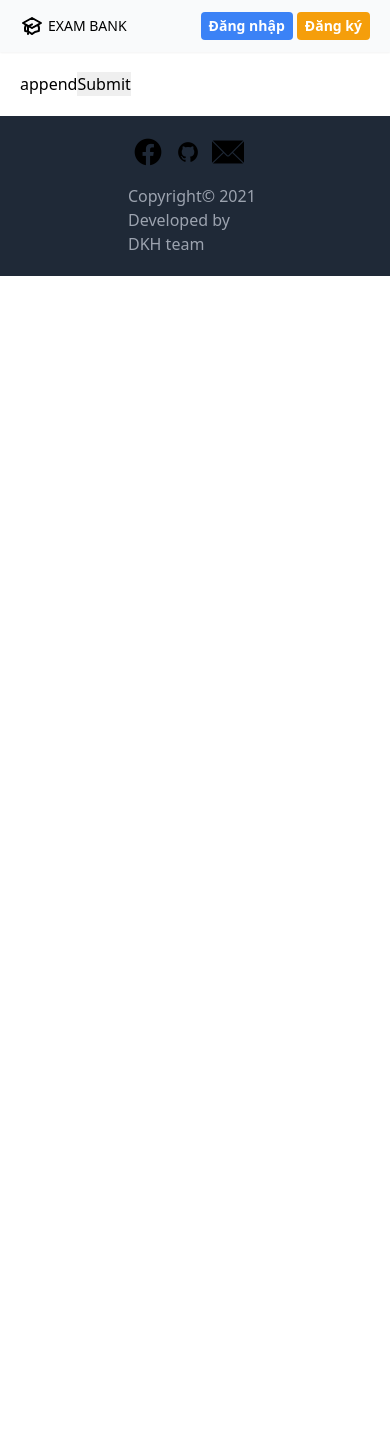
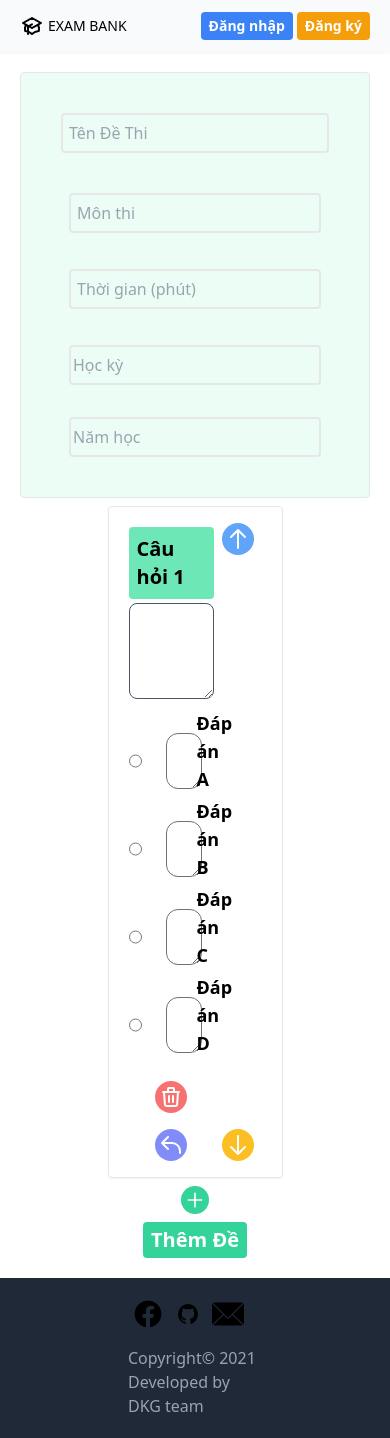
Before and after one commit to duonghaipham/multiple-choice, a Next.js app in the folder front-end/exam-bank/: page /createExam in a window 390 px wide. Before the commit the page ends 844 px from the top, so only its background shows below. Built offline with nearby package versions, Linux system fonts and the light colour scheme.

Commit message:
done UI of CreateExam page

```diff
--- a/front-end/exam-bank/components/CreateExamForm.js
+++ b/front-end/exam-bank/components/CreateExamForm.js
@@ -34,7 +34,11 @@ export default function CreateExamForm() {
 		formState: { errors },
 	} = useForm({
 		defaultValues: {
-			questions: [],
+			questions: [
+				{
+					question: "",
+				},
+			],
 		},
 	});
 	// {
@@ -86,13 +90,76 @@ export default function CreateExamForm() {
 		// 	<input type="submit" />
 		// </form>
 		<form onSubmit={handleSubmit(onSubmit)}>
-			<div></div>
-			<ul>
+			<div className="p-10 border rounded flex flex-col xl:flex-row items-center bg-green-50">
+				<div className="w-full xl:w-2/3 flex flex-col relative mx-1">
+					<input
+						className="w-full mb-2 xl:mb-0 border-2 bg-transparent text-xl py-1 pl-2 focus:outline-none rounded peer"
+						required
+						type="text"
+					/>
+					<label
+						className="absolute top-2 left-2 duration-200 font-medium text-gray-400 transition ease transform peer-valid:-translate-y-8 peer-focus:-translate-y-8 peer-valid:text-gray-700
+                        peer-focus:text-gray-700 "
+					>
+						Tên Đề Thi
+					</label>
+				</div>
+
+				<div className="mt-8 xl:mt-0 grid grid-cols-1 sm:grid-cols-2 md:grid-cols-4 xl:ml-2">
+					<div className="flex flex-col relative mx-2 w-ms-40">
+						<input
+							className="mb-1 md:mb-0 border-2 bg-transparent text-lg py-1 pl-2 focus:outline-none rounded peer"
+							required
+						/>
+						<label className="absolute top-2 left-2 duration-200 font-medium text-gray-400 transition ease transform peer-valid:-translate-y-8 peer-focus:-translate-y-8 peer-valid:text-gray-700 peer-focus:text-gray-700">
+							Môn thi
+						</label>
+					</div>
+
+					<div className="mt-8 sm:mt-0 flex flex-col relative mx-2 w-ms-40">
+						<input
+							className="mb-1 md:mb-0 border-2 bg-transparent text-lg py-1 pl-2 focus:outline-none rounded peer"
+							type="number"
+							required
+						/>
+						<label className="absolute top-2 left-2 duration-200 font-medium text-gray-400 transition ease transform peer-focus:-translate-y-8 peer-valid:-translate-y-8 peer-valid:text-gray-700 peer-focus:text-gray-700">
+							Thời gian (phút)
+						</label>
+					</div>
+
+					<div className="mt-8 md:mt-0 flex flex-col relative mx-2 w-ms-40">
+						<input
+							className="border-2 bg-transparent text-lg py-1 pl-2 focus:outline-none rounded peer"
+							required
+							type="number"
+						/>
+						<label className="absolute top-2 left-1 duration-200 font-medium text-gray-400 transition ease transform peer-valid:-translate-y-8 peer-focus:-translate-y-8 peer-valid:text-gray-700 peer-focus:text-gray-700">
+							Học kỳ
+						</label>
+					</div>
+
+					<div className="mt-8 md:mt-0 flex flex-col relative mx-2 w-ms-40">
+						<input
+							className="border-2 bg-transparent text-lg py-1 pl-2 focus:outline-none rounded peer"
+							required
+						/>
+						<label className="absolute top-2 left-1 duration-200 font-medium text-gray-400 transition ease transform peer-valid:-translate-y-8 peer-focus:-translate-y-8 peer-valid:text-gray-700 peer-focus:text-gray-700">
+							Năm học
+						</label>
+					</div>
+				</div>
+			</div>
+			<ul className="w-full flex flex-col items-center b">
 				{fields?.map((item, index) => (
-					<li key={item.id}>
-						<div className="w-auto bg-green-300 p-4">
-							<h4>Câu hỏi {index + 1}</h4>
-						</div>
+					<li
+						className="w-1/2 flex border py-2 px-5 mt-2 rounded shadow-sm"
+						key={item.id}
+					>
+						<div className="flex-1">
+							<span className="inline-block mt-3 mb-1 rounded p-2 bg-green-300 text-xl font-semibold">
+								Câu hỏi {index + 1}
+							</span>
+
 							<CreateQuestion
 								register={register}
 								errors={errors}
@@ -100,16 +167,32 @@ export default function CreateExamForm() {
 								label={`questions.${index}.`}
 								// mulChoice={`q${i}mul`}
 							/>
-						<button type="button" onClick={() => remove(index)}>
-							Delete
+							<div className="text-center">
+								<button
+									className="m-2 p-1 bg-red-400 rounded-full"
+									type="button"
+									onClick={() => remove(index)}
+								>
+									{/* Delete icon */}
+									<svg
+										xmlns="http://www.w3.org/2000/svg"
+										className="h-6 w-6"
+										fill="none"
+										viewBox="0 0 24 24"
+										stroke="currentColor"
+										color="white"
+									>
+										<path
+											strokeLinecap="round"
+											strokeLinejoin="round"
+											strokeWidth={2}
+											d="M19 7l-.867 12.142A2 2 0 0116.138 21H7.862a2 2 0 01-1.995-1.858L5 7m5 4v6m4-6v6m1-10V4a1 1 0 00-1-1h-4a1 1 0 00-1 1v3M4 7h16"
+										/>
+									</svg>
 								</button>
-						<button type="button" onClick={() => move(index, index - 1)}>
-							move up
-						</button>
-						<button type="button" onClick={() => move(index, index + 1)}>
-							move down
-						</button>
+
 								<button
+									className="m-2 p-1 bg-indigo-400 rounded-full"
 									type="button"
 									onClick={() =>
 										insert(index + 1, {
@@ -121,12 +204,77 @@ export default function CreateExamForm() {
 										})
 									}
 								>
-							insert
+									{/* Insert icon */}
+									<svg
+										xmlns="http://www.w3.org/2000/svg"
+										className="h-6 w-6"
+										fill="none"
+										viewBox="0 0 24 24"
+										stroke="currentColor"
+										color="white"
+									>
+										<path
+											strokeLinecap="round"
+											strokeLinejoin="round"
+											strokeWidth={2}
+											d="M3 10h10a8 8 0 018 8v2M3 10l6 6m-6-6l6-6"
+										/>
+									</svg>
 								</button>
+							</div>
+						</div>
+						<div className="flex flex-col justify-between">
+							<button
+								className="m-2 p-1 bg-blue-400 rounded-full"
+								type="button"
+								onClick={() => move(index, index - 1)}
+							>
+								{/* Move Up icon */}
+								<svg
+									xmlns="http://www.w3.org/2000/svg"
+									className="h-6 w-6"
+									fill="none"
+									viewBox="0 0 24 24"
+									stroke="currentColor"
+									color="white"
+								>
+									<path
+										strokeLinecap="round"
+										strokeLinejoin="round"
+										strokeWidth={2}
+										d="M5 10l7-7m0 0l7 7m-7-7v18"
+									/>
+								</svg>
+							</button>
+
+							<button
+								className="m-2 p-1 bg-yellow-400 rounded-full"
+								type="button"
+								onClick={() => move(index, index + 1)}
+							>
+								{/* Move Down icon*/}
+								<svg
+									xmlns="http://www.w3.org/2000/svg"
+									className="h-6 w-6"
+									fill="none"
+									viewBox="0 0 24 24"
+									stroke="currentColor"
+									color="white"
+								>
+									<path
+										strokeLinecap="round"
+										strokeLinejoin="round"
+										strokeWidth={2}
+										d="M19 14l-7 7m0 0l-7-7m7 7V3"
+									/>
+								</svg>
+							</button>
+						</div>
 					</li>
 				))}
-			</ul>
+				<div className="text-center">
 					<button
+						className="m-2 p-1 bg-green-400 rounded-full"
 						type="button"
 						onClick={() => {
 							append({
@@ -138,10 +286,32 @@ export default function CreateExamForm() {
 							});
 						}}
 					>
-				append
+						{/* Add icon */}
+						<svg
+							xmlns="http://www.w3.org/2000/svg"
+							className="h-5 w-5"
+							fill="none"
+							viewBox="0 0 24 24"
+							stroke="currentColor"
+							color="white"
+						>
+							<path
+								strokeLinecap="round"
+								strokeLinejoin="round"
+								strokeWidth={2}
+								d="M12 4v16m8-8H4"
+							/>
+						</svg>
 					</button>
 
-			<input type="submit" />
+					<button
+						className="block px-2 py-1 bg-green-400 rounded text-xl text-white font-semibold"
+						type="submit"
+					>
+						Thêm Đề
+					</button>
+				</div>
+			</ul>
 		</form>
 	);
 }
--- a/front-end/exam-bank/components/CreateQuestion.js
+++ b/front-end/exam-bank/components/CreateQuestion.js
@@ -19,10 +19,20 @@ function CreateQuestion({ register, errors, index, label }) {
 
 	return (
 		<div className="w-full">
-			<ErrorMessage errors={errors} name={labelQuestion} />
+			<ErrorMessage
+				errors={errors}
+				name={labelQuestion}
+				render={() => (
+					<span className="bg-red-200 py-1 px-2 rounded text-red-900 font-semibold">
+						Hãy thêm nội dung cho câu hỏi.
+					</span>
+				)}
+			/>
 			<textarea
-				className="w-full h-48 p-2 text-lg border border-gray-600 rounded-lg focus:outline-none "
-				{...register(labelQuestion, { required: "This is required." })}
+				className="w-full h-24 p-2 text-lg border border-gray-600 rounded-lg focus:outline-none"
+				{...register(labelQuestion, {
+					required: true,
+				})}
 				type="text"
 			/>
 			{/* <div className="flex items-center">
@@ -37,11 +47,15 @@ function CreateQuestion({ register, errors, index, label }) {
 			<ErrorMessage
 				errors={errors}
 				name={labelCorrectAnswer}
-				render={() => <p>Hãy chọn đáp án đúng</p>}
+				render={() => (
+					<span className="bg-red-200 py-1 px-2 rounded text-red-900 font-semibold">
+						Hãy chọn đáp án đúng.
+					</span>
+				)}
 			/>
 			<div className="flex flex-col mt-4">
-				<ErrorMessage errors={errors} name={labelAnswers[0]} />
-				<label className="flex items-center relative">
+				<div className="mb-4">
+					<label className="flex items-center relative mt-2">
 						<input
 							className="mr-3 h-6 w-6 "
 							{...register(labelCorrectAnswer, { required: true })}
@@ -49,18 +63,27 @@ function CreateQuestion({ register, errors, index, label }) {
 							type="radio"
 							value="A"
 						/>
-					<span className="absolute -top-2 left-16 text-lg px-3 font-bold">
+						<span className="absolute -top-5 left-14 text-lg px-3 font-semibold">
 							Đáp án A
 						</span>
 						<textarea
-						className="m-3 p-2 w-full rounded-xl border border-gray-500 bg-transparent text-lg"
-						{...register(labelAnswers[0], { required: "Hãy thêm đáp án A" })}
+							className="mx-3 my-1 h-14 p-2 w-full rounded-xl border border-gray-500 bg-transparent text-lg focus:outline-none"
+							{...register(labelAnswers[0], { required: true })}
 							type="text"
 						/>
 					</label>
-
-				<ErrorMessage errors={errors} name={labelAnswers[1]} />
-				<label className="flex items-center relative">
+					<ErrorMessage
+						errors={errors}
+						name={labelAnswers[0]}
+						render={() => (
+							<span className="bg-red-200 py-1 px-2 rounded text-red-900 font-semibold">
+								Hãy thêm nội dung cho đáp án A.
+							</span>
+						)}
+					/>
+				</div>
+				<div className="mb-4">
+					<label className="flex items-center relative mt-2">
 						<input
 							className="mr-3 h-6 w-6 "
 							{...register(labelCorrectAnswer, { required: true })}
@@ -68,35 +91,55 @@ function CreateQuestion({ register, errors, index, label }) {
 							type="radio"
 							value="B"
 						/>
-					<span className="absolute -top-2 left-16 text-lg px-3 font-bold">
+						<span className="absolute -top-5 left-14 text-lg px-3 font-semibold">
 							Đáp án B
 						</span>
 						<textarea
-						className="m-3 p-2 w-full rounded-xl border border-gray-500 bg-transparent text-lg"
-						{...register(labelAnswers[1], { required: "Hãy thêm đáp án B" })}
+							className="mx-3 my-1 h-14 p-2 w-full rounded-xl border border-gray-500 bg-transparent text-lg focus:outline-none"
+							{...register(labelAnswers[1], { required: true })}
 							type="text"
 						/>
 					</label>
-				<ErrorMessage errors={errors} name={labelAnswers[2]} />
-				<label className="flex items-center relative">
+					<ErrorMessage
+						errors={errors}
+						name={labelAnswers[1]}
+						render={() => (
+							<span className="bg-red-200 py-1 px-2 rounded text-red-900 font-semibold">
+								Hãy thêm nội dung cho đáp án B.
+							</span>
+						)}
+					/>
+				</div>
+				<div className="mb-4">
+					<label className="flex items-center relative mt-2">
 						<input
 							className="mr-3 h-6 w-6 "
-						{...register(labelCorrectAnswer, { required: "Hãy thêm đáp án C" })}
+							{...register(labelCorrectAnswer, { required: true })}
 							// type={checkBox ? 'checkbox' : 'radio'}
 							type="radio"
 							value="C"
 						/>
-					<span className="absolute -top-2 left-16 text-lg px-3 font-bold">
+						<span className="absolute -top-5 left-14 text-lg px-3 font-semibold">
 							Đáp án C
 						</span>
 						<textarea
-						className="m-3 p-2 w-full rounded-xl border  border-gray-500 bg-transparent text-lg"
+							className="mx-3 my-1 h-14 p-2 w-full rounded-xl border  border-gray-500 bg-transparent text-lg focus:outline-none"
 							{...register(labelAnswers[2], { required: "Hãy thêm đáp án C" })}
 							type="text"
 						/>
 					</label>
-				<ErrorMessage errors={errors} name={labelAnswers[3]} />
-				<label className="flex items-center relative">
+					<ErrorMessage
+						errors={errors}
+						name={labelAnswers[2]}
+						render={() => (
+							<span className="bg-red-200 py-1 px-2 rounded text-red-900 font-semibold">
+								Hãy thêm nội dung cho đáp án C.
+							</span>
+						)}
+					/>
+				</div>
+				<div className="mb-4">
+					<label className="flex items-center relative mt-2">
 						<input
 							className="mr-3 h-6 w-6 "
 							{...register(labelCorrectAnswer, { required: true })}
@@ -104,14 +147,24 @@ function CreateQuestion({ register, errors, index, label }) {
 							type="radio"
 							value="D"
 						/>
-					<span className="absolute -top-2 left-16 text-lg px-3 font-bold">
+						<span className="absolute -top-5 left-14 text-lg px-3 font-semibold">
 							Đáp án D
 						</span>
 						<textarea
-						className="m-3 p-2 w-full rounded-xl border border-gray-500 bg-transparent text-lg"
-						{...register(labelAnswers[3], { required: "Hãy thêm đáp án D" })}
+							className="mx-3 my-1 h-14 p-2 w-full rounded-xl border border-gray-500 bg-transparent text-lg focus:outline-none"
+							{...register(labelAnswers[3], { required: true })}
 						/>
 					</label>
+					<ErrorMessage
+						errors={errors}
+						name={labelAnswers[3]}
+						render={() => (
+							<span className="bg-red-200 py-1 px-2 rounded text-red-900 font-semibold">
+								Hãy thêm nội dung cho đáp án D.
+							</span>
+						)}
+					/>
+				</div>
 			</div>
 		</div>
 	);
--- a/front-end/exam-bank/components/Footer.js
+++ b/front-end/exam-bank/components/Footer.js
@@ -27,7 +27,7 @@ function Footer() {
 			</div>
 			<div>
 				<span className="block text-gray-400">Copyright© 2021</span>
-				<span className="block text-gray-400">Developed by DKH team</span>
+				<span className="block text-gray-400">Developed by DKG team</span>
 			</div>
 		</footer>
 	);
--- a/front-end/exam-bank/components/SignIn.js
+++ b/front-end/exam-bank/components/SignIn.js
@@ -1,6 +1,7 @@
 function SignIn() {
 	return (
-		<div class="w-80 max-w-xs absolute top-10 -right-20">
+		<div>
+			<div class="w-80 max-w-xs absolute top-12 -right-20">
 				<form class="bg-white shadow-md rounded px-8 pt-6 pb-8 mb-4">
 					<div class="mb-4">
 						<label
@@ -45,6 +46,7 @@ function SignIn() {
 					</div>
 				</form>
 			</div>
+		</div>
 	);
 }
 
--- a/front-end/exam-bank/components/SignUp.js
+++ b/front-end/exam-bank/components/SignUp.js
@@ -1,7 +1,7 @@
 function SignUp() {
 	return (
 		<div>
-			<div class="w-80 max-w-xs absolute top-10 right-0">
+			<div class="w-80 max-w-xs absolute top-12 right-0">
 				<form class="bg-white shadow-md rounded px-8 pt-6 pb-8 mb-4">
 					<div class="mb-4">
 						<label
--- a/front-end/exam-bank/pages/index.js
+++ b/front-end/exam-bank/pages/index.js
@@ -17,7 +17,7 @@ export default function Home() {
 			</Head>
 
 			<Header />
-			<section className="bg-home h-60 bg-cover bg-no-repeat sm:h-80 md:h-[600px] lg:h-[918px] lg:bg-cover flex justify-center items-center">
+			<section className="bg-home h-60 bg-cover bg-no-repeat sm:h-80 md:h-[500px] lg:h-[700px] xl:h-[918px] lg:bg-cover flex justify-center items-center">
 				<div className=" text-center justify-center bg-gray-100 bg-opacity-60 rounded-3xl shadow-lg w-4/5 py-5 md:py-10 md:w-2/3 lg:w-1/2 ">
 					<h1 className="text-lg text-red-500 font-bold sm:text-[30px] lg:text-[40px] md:mb-5">
 						LUYỆN THI ĐẠI HỌC
```
Lines whose indentation alone changed are shown as unchanged.
